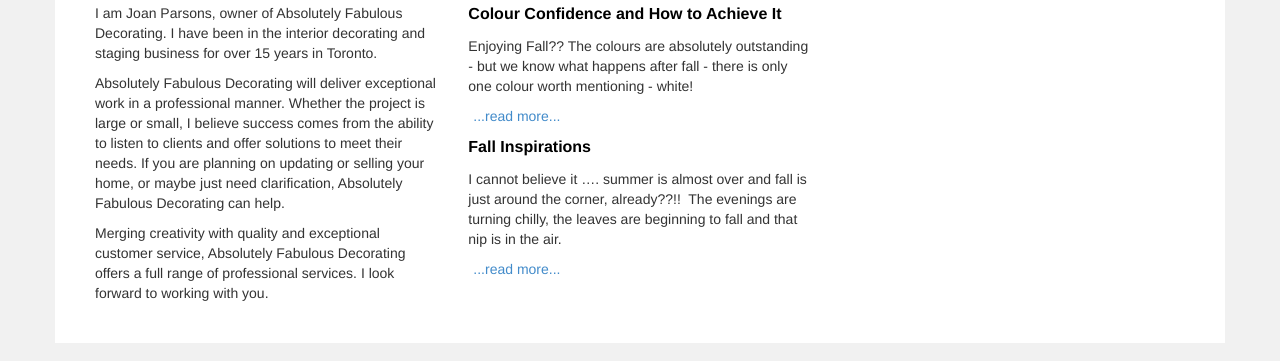
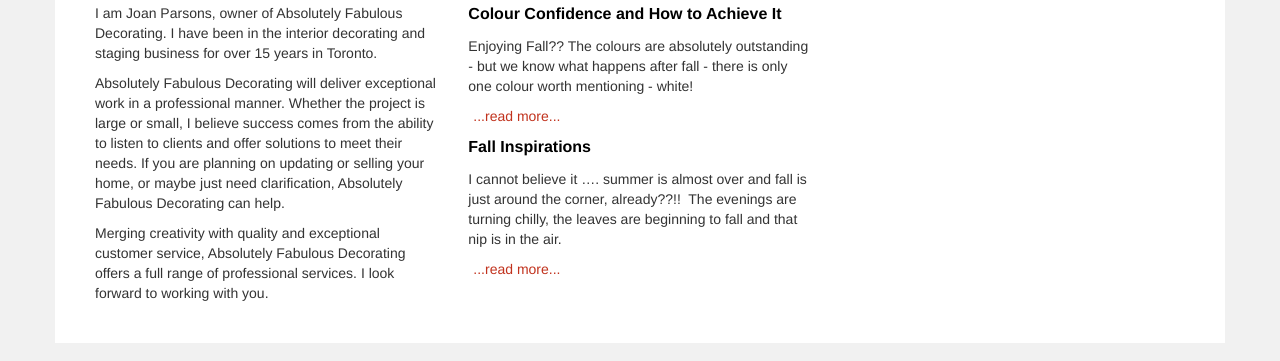
Before and after one commit to joanparsons/abfabdecoratingblog, a Jekyll site: the page built from index.html, in a window 1280 px wide. Shown: the part 634-995 px from the top of the page. Built offline with Jekyll 4.4.1, drawn with Linux system fonts in a browser that asks for light colours; nearby versions of some CDN libraries; Markdown is read by kramdown in place of the engine named in the settings; the list of posts is cut into pages by our own code.

Commit message:
Make all links inside #content red

```diff
--- a/_includes/general_page.css
+++ b/_includes/general_page.css
@@ -6,3 +6,7 @@
   padding-right: 40px;
   padding-bottom: 30px;
 }
+
+#content a, #content a:hover {
+  color:#c1321d;
+}
```
